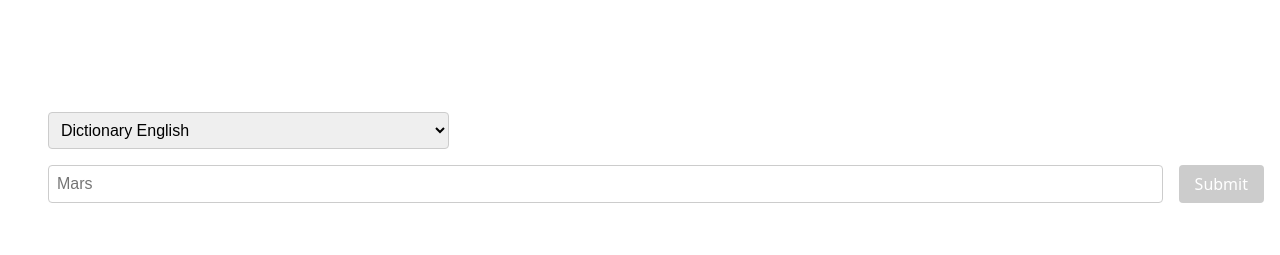
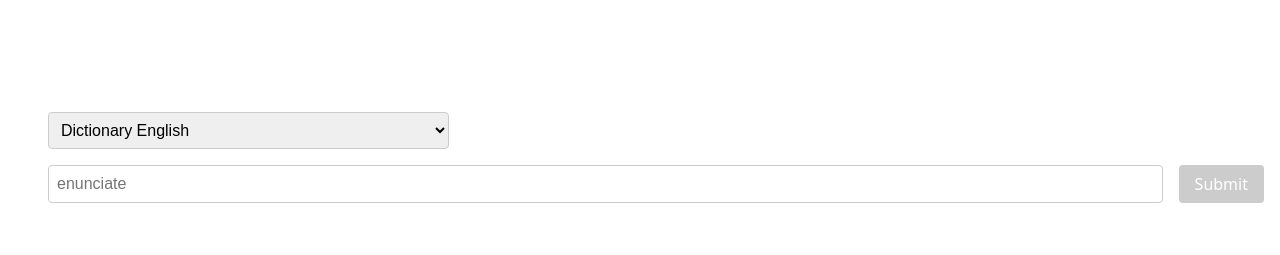
Before and after one commit to torstenwerner/ai-term, a Svelte app in the folder frontend/: page / in a window 1280 px wide. Shown: the top 255 px of the page. Built offline with nearby package versions, Linux system fonts and the light colour scheme; no server answers.

Commit message:
dynamic placeholder

```diff
--- a/frontend/src/App.svelte
+++ b/frontend/src/App.svelte
@@ -45,6 +45,21 @@
             handleSubmit();
         }
     });
+
+    /**
+     * Returns a placeholder text for the input element depending on the search type.
+     */
+    function placeholder() {
+        switch (type) {
+            case 'DICTIONARY_EN':
+                return 'enunciate';
+            case 'ENCYCLOPEDIA_EN':
+                return 'Aphrodite';
+            case 'ENCYCLOPEDIA_DE':
+                return 'Mythologie'
+        }
+        return '';
+    }
 
     /**
      * Reacts to a change of the search type.
@@ -101,7 +116,7 @@
                         bind:value={prompt}
                         bind:this={inputElement}
                         on:click={handleInputClick}
-                        placeholder="Mars"
+                        placeholder={placeholder()}
                         title="Enter a term"
                         disabled={loading}
                 />
--- a/frontend/src/lib/TypeSelector.svelte
+++ b/frontend/src/lib/TypeSelector.svelte
@@ -6,11 +6,11 @@
     function description() {
         switch (type) {
             case 'DICTIONARY_EN':
-                return 'A dictionary of English words.';
+                return 'A dictionary of English language.';
             case 'ENCYCLOPEDIA_EN':
-                return 'An encyclopedia of English words.';
+                return 'An encyclopedia answering in English language.';
             case 'ENCYCLOPEDIA_DE':
-                return 'An encyclopedia of German words.'
+                return 'An encyclopedia answering in German language.'
         }
         return '';
     }
```
